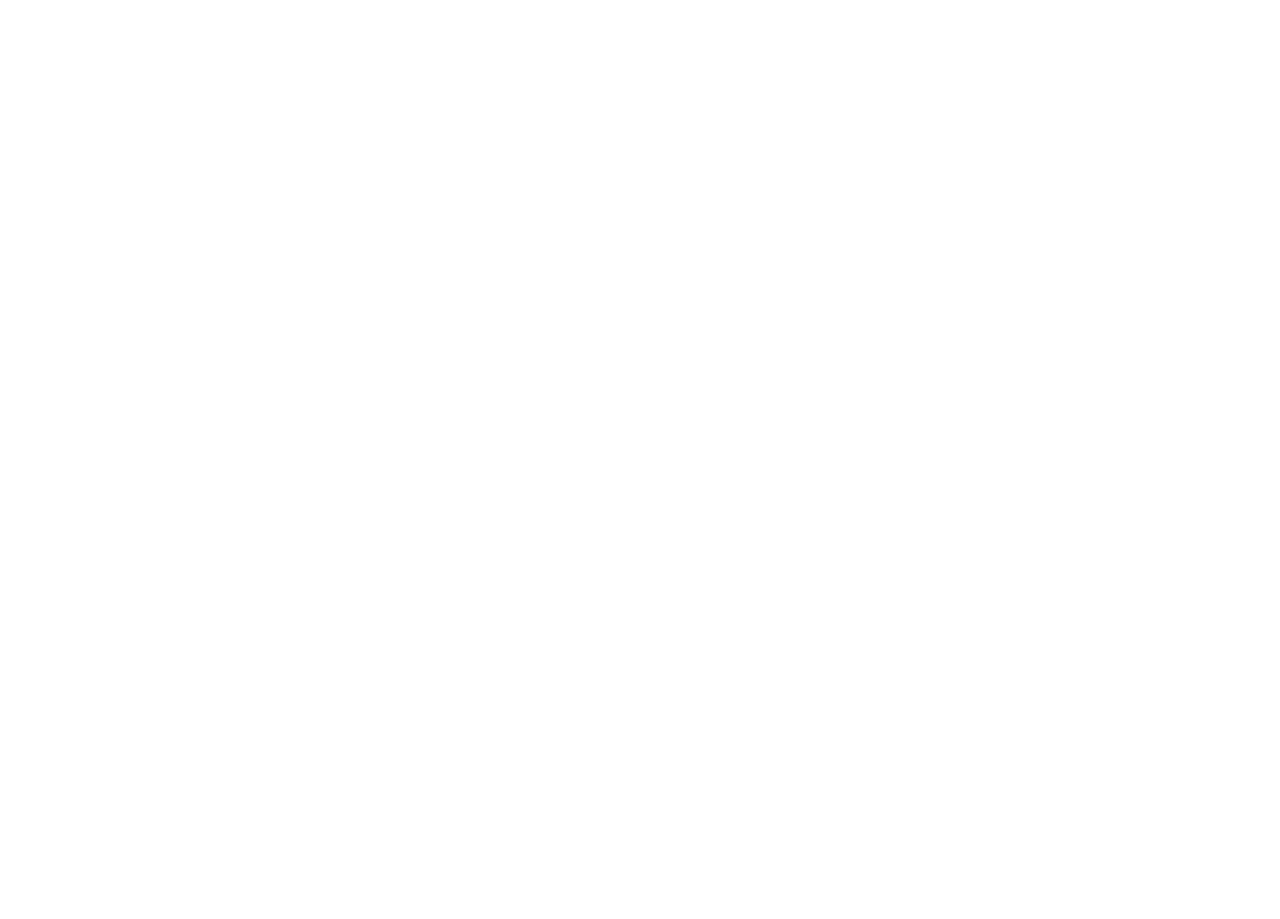
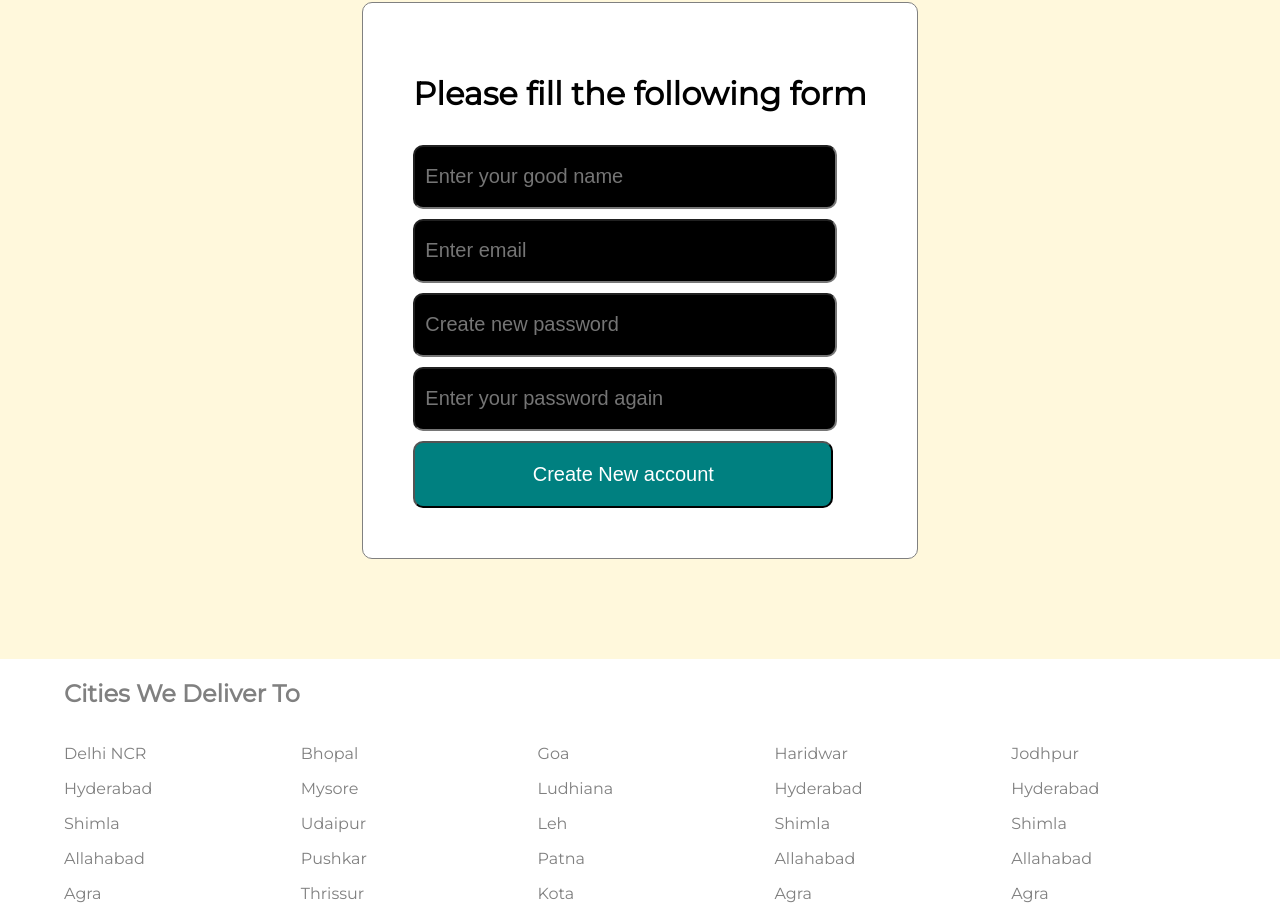
Before and after one commit to anamikarec/restaurent-details-app-using-react, a React (Create React App) app: page /signup in a window 1280 px wide. Shown: the part 598-1517 px from the top of the page. Before the commit the page ends 800 px from the top, so only its background shows below. Built offline with nearby package versions, Linux system fonts and the light colour scheme.

Commit message:
login-signup-page

```diff
--- a/src/Pages/Login.jsx
+++ b/src/Pages/Login.jsx
@@ -1,8 +1,124 @@
-import React, { Component } from "react";
+import React from "react";
 const LogIn = () => {
   return (
     <>
-      <h3>Log in</h3>
+      <div
+        style={{
+          display: "flex",
+          justifyContent: "center",
+          background: "pink",
+          padding: "100px"
+        }}
+      >
+        <form
+          action="add"
+          style={{
+            border: "1px solid gray",
+            padding: "50px",
+            borderRadius: "10px",
+            background: "white"
+          }}
+        >
+          <h1>Please login</h1>
+          <div>
+            <input
+              type="email"
+              placeholder="Enter email"
+              style={{
+                height: "40px",
+                width: "400px",
+                background: "black",
+                color: "white",
+                padding: "10px",
+                marginTop: "10px",
+                fontSize: "20px",
+                borderRadius: "10px"
+              }}
+            />
+          </div>
+          <div>
+            <input
+              type="password"
+              placeholder="Enter password"
+              style={{
+                height: "40px",
+                width: "400px",
+                background: "black",
+                color: "white",
+                padding: "10px",
+                marginTop: "10px",
+                fontSize: "20px",
+                borderRadius: "10px"
+              }}
+            />
+          </div>
+          <div>
+            <input
+              type="submit"
+              value="LOGIN"
+              style={{
+                // height: "40px",
+                width: "420px",
+                background: "teal",
+                color: "white",
+                padding: "20px",
+                marginTop: "10px",
+                fontSize: "20px",
+                borderRadius: "10px"
+              }}
+            />
+          </div>
+          <div style={{ color: "red" }}>
+            <p>Forget Password</p>
+          </div>
+          <div style={{ color: "blue" }}>
+            <p>New to Zomato? Sign Up please</p>
+          </div>
+        </form>
+      </div>
+
+      {/* Footer */}
+
+      <div style={{ width: "90%", margin: "auto" }}>
+        <h2 style={{ color: "grey" }}>Cities We Deliver To</h2>
+        <div style={{ color: "grey", display: "flex", gap: "2rem" }}>
+          <div style={{ width: "18%" }}>
+            <p>Delhi NCR</p>
+            <p>Hyderabad</p>
+            <p>Shimla</p>
+            <p>Allahabad</p>
+            <p>Agra</p>
+          </div>
+          <div style={{ width: "18%" }}>
+            <p>Bhopal</p>
+            <p>Mysore</p>
+            <p>Udaipur</p>
+            <p>Pushkar</p>
+            <p>Thrissur</p>
+          </div>
+          <div style={{ width: "18%" }}>
+            <p>Goa</p>
+            <p>Ludhiana</p>
+            <p>Leh</p>
+            <p>Patna</p>
+            <p>Kota</p>
+          </div>
+          <div style={{ width: "18%" }}>
+            <p>Haridwar</p>
+            <p>Hyderabad</p>
+            <p>Shimla</p>
+            <p>Allahabad</p>
+            <p>Agra</p>
+          </div>
+          <div style={{ width: "18%" }}>
+            <p>Jodhpur</p>
+            <p>Hyderabad</p>
+            <p>Shimla</p>
+            <p>Allahabad</p>
+            <p>Agra</p>
+          </div>
+        </div>
+      </div>
     </>
   );
 };
--- a/src/Pages/SignUp.jsx
+++ b/src/Pages/SignUp.jsx
@@ -2,7 +2,149 @@
 const SignUp = () => {
   return (
     <>
-      <h3>Sign Up</h3>
+      <div
+        style={{
+          display: "flex",
+          justifyContent: "center",
+          background: "cornsilk",
+          padding: "100px"
+        }}
+      >
+        <form
+          action="add"
+          style={{
+            border: "1px solid gray",
+            padding: "50px",
+            borderRadius: "10px",
+            background: "white"
+          }}
+        >
+          <h1>Please fill the following form</h1>
+          <div style={{ borderRadius: "20px", fontSize: "18x" }}>
+            <input
+              type="text"
+              placeholder="Enter your good name"
+              style={{
+                height: "40px",
+                width: "400px",
+                background: "black",
+                color: "white",
+                padding: "10px",
+                marginTop: "10px",
+                fontSize: "20px",
+                borderRadius: "10px"
+              }}
+            />
+          </div>
+          <div>
+            <input
+              type="email"
+              placeholder="Enter email"
+              style={{
+                height: "40px",
+                width: "400px",
+                background: "black",
+                color: "white",
+                padding: "10px",
+                marginTop: "10px",
+                fontSize: "20px",
+                borderRadius: "10px"
+              }}
+            />
+          </div>
+          <div>
+            <input
+              type="password"
+              placeholder="Create new password"
+              style={{
+                height: "40px",
+                width: "400px",
+                background: "black",
+                color: "white",
+                padding: "10px",
+                marginTop: "10px",
+                fontSize: "20px",
+                borderRadius: "10px"
+              }}
+            />
+          </div>
+          <div>
+            <input
+              type="password"
+              placeholder="Enter your password again"
+              style={{
+                height: "40px",
+                width: "400px",
+                background: "black",
+                color: "white",
+                padding: "10px",
+                marginTop: "10px",
+                fontSize: "20px",
+                borderRadius: "10px"
+              }}
+            />
+          </div>
+          <div>
+            <input
+              type="submit"
+              value="Create New account"
+              style={{
+                // height: "40px",
+                width: "420px",
+                background: "teal",
+                color: "white",
+                padding: "20px",
+                marginTop: "10px",
+                fontSize: "20px",
+                borderRadius: "10px"
+              }}
+            />
+          </div>
+        </form>
+      </div>
+
+      {/* Footer */}
+
+      <div style={{ width: "90%", margin: "auto" }}>
+        <h2 style={{ color: "grey" }}>Cities We Deliver To</h2>
+        <div style={{ color: "grey", display: "flex", gap: "2rem" }}>
+          <div style={{ width: "18%" }}>
+            <p>Delhi NCR</p>
+            <p>Hyderabad</p>
+            <p>Shimla</p>
+            <p>Allahabad</p>
+            <p>Agra</p>
+          </div>
+          <div style={{ width: "18%" }}>
+            <p>Bhopal</p>
+            <p>Mysore</p>
+            <p>Udaipur</p>
+            <p>Pushkar</p>
+            <p>Thrissur</p>
+          </div>
+          <div style={{ width: "18%" }}>
+            <p>Goa</p>
+            <p>Ludhiana</p>
+            <p>Leh</p>
+            <p>Patna</p>
+            <p>Kota</p>
+          </div>
+          <div style={{ width: "18%" }}>
+            <p>Haridwar</p>
+            <p>Hyderabad</p>
+            <p>Shimla</p>
+            <p>Allahabad</p>
+            <p>Agra</p>
+          </div>
+          <div style={{ width: "18%" }}>
+            <p>Jodhpur</p>
+            <p>Hyderabad</p>
+            <p>Shimla</p>
+            <p>Allahabad</p>
+            <p>Agra</p>
+          </div>
+        </div>
+      </div>
     </>
   );
 };
```
